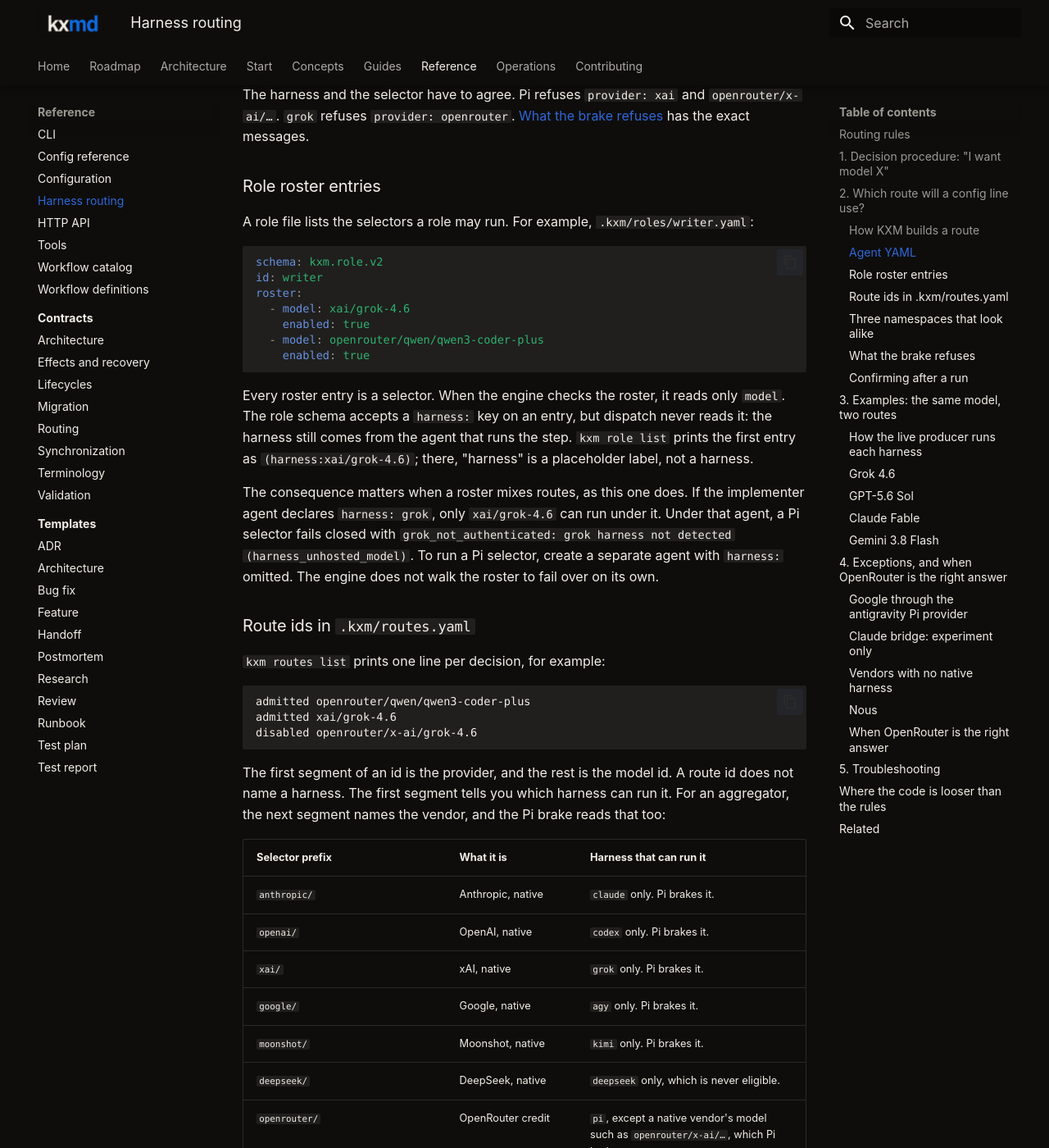
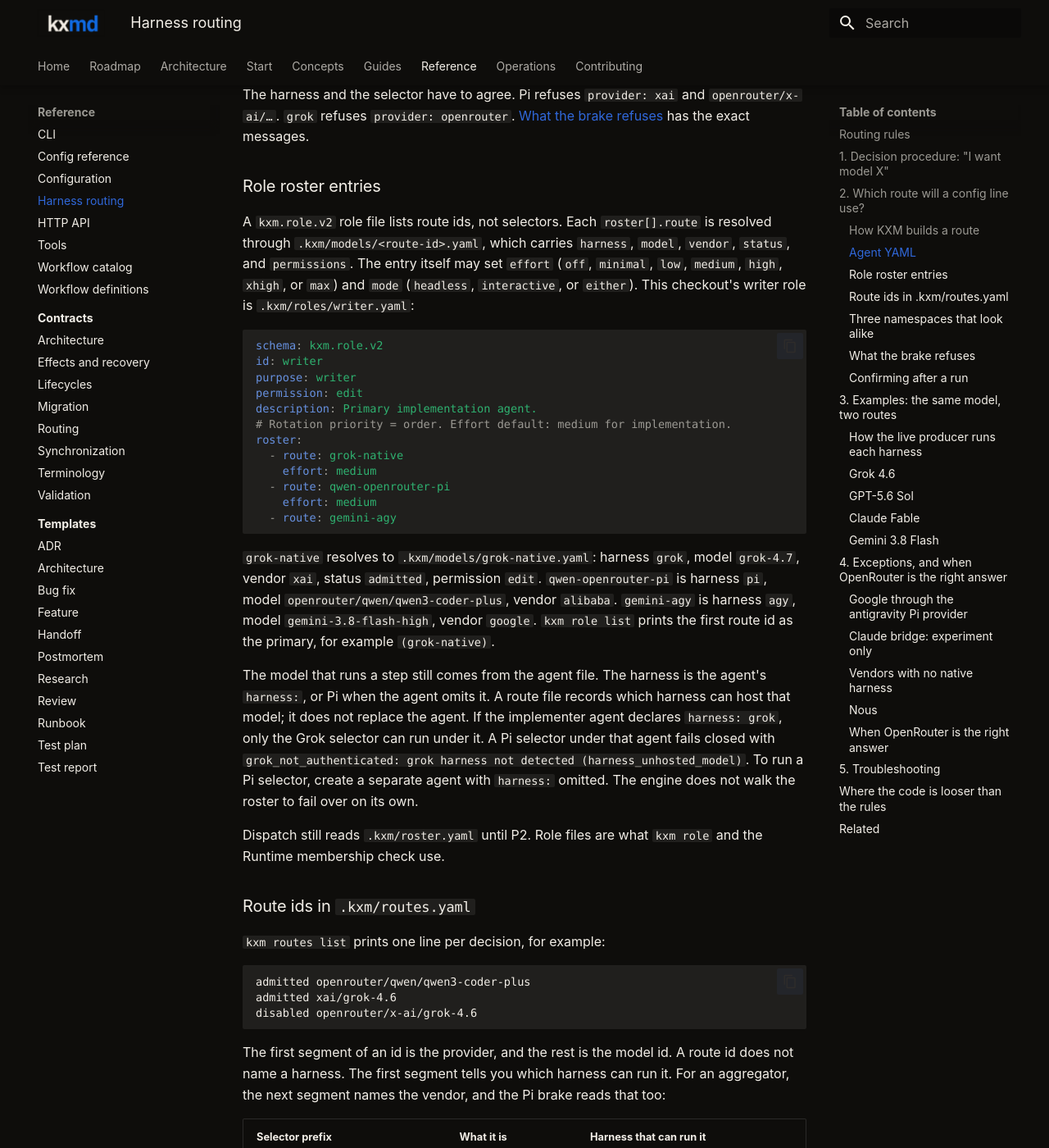
Before and after one commit to kontextmind/kxm, an MkDocs documentation site: the page built from docs/reference/harness-routing.md, in a window 1280 px wide and 1400 px high, scrolled down 5434 px. Shown: the whole window at 82% size. Built offline with MkDocs 1.6.1 and Material for MkDocs 9.7.7, drawn with Linux system fonts in a browser that asks for light colours; a script that is not in the unit is left out.

Commit message:
docs: describe role rosters as route ids
Role files list roster[].route entries resolved through model files. Dispatch still reads .kxm/roster.yaml until P2.

````diff
--- a/docs/reference/harness-routing.md
+++ b/docs/reference/harness-routing.md
@@ -133,21 +133,28 @@ The harness and the selector have to agree. Pi refuses `provider: xai` and `open
 
 ### Role roster entries
 
-A role file lists the selectors a role may run. For example, `.kxm/roles/writer.yaml`:
+A `kxm.role.v2` role file lists route ids, not selectors. Each `roster[].route` is resolved through `.kxm/models/<route-id>.yaml`, which carries `harness`, `model`, `vendor`, `status`, and `permissions`. The entry itself may set `effort` (`off`, `minimal`, `low`, `medium`, `high`, `xhigh`, or `max`) and `mode` (`headless`, `interactive`, or `either`). This checkout's writer role is `.kxm/roles/writer.yaml`:
 
 ```yaml
 schema: kxm.role.v2
 id: writer
+purpose: writer
+permission: edit
+description: Primary implementation agent.
+# Rotation priority = order. Effort default: medium for implementation.
 roster:
-  - model: xai/grok-4.6
-    enabled: true
-  - model: openrouter/qwen/qwen3-coder-plus
-    enabled: true
+  - route: grok-native
+    effort: medium
+  - route: qwen-openrouter-pi
+    effort: medium
+  - route: gemini-agy
 ```
 
-Every roster entry is a selector. When the engine checks the roster, it reads only `model`. The role schema accepts a `harness:` key on an entry, but dispatch never reads it: the harness still comes from the agent that runs the step. `kxm role list` prints the first entry as `(harness:xai/grok-4.6)`; there, "harness" is a placeholder label, not a harness.
+`grok-native` resolves to `.kxm/models/grok-native.yaml`: harness `grok`, model `grok-4.7`, vendor `xai`, status `admitted`, permission `edit`. `qwen-openrouter-pi` is harness `pi`, model `openrouter/qwen/qwen3-coder-plus`, vendor `alibaba`. `gemini-agy` is harness `agy`, model `gemini-3.8-flash-high`, vendor `google`. `kxm role list` prints the first route id as the primary, for example `(grok-native)`.
 
-The consequence matters when a roster mixes routes, as this one does. If the implementer agent declares `harness: grok`, only `xai/grok-4.6` can run under it. Under that agent, a Pi selector fails closed with `grok_not_authenticated: grok harness not detected (harness_unhosted_model)`. To run a Pi selector, create a separate agent with `harness:` omitted. The engine does not walk the roster to fail over on its own.
+The model that runs a step still comes from the agent file. The harness is the agent's `harness:`, or Pi when the agent omits it. A route file records which harness can host that model; it does not replace the agent. If the implementer agent declares `harness: grok`, only the Grok selector can run under it. A Pi selector under that agent fails closed with `grok_not_authenticated: grok harness not detected (harness_unhosted_model)`. To run a Pi selector, create a separate agent with `harness:` omitted. The engine does not walk the roster to fail over on its own.
+
+Dispatch still reads `.kxm/roster.yaml` until P2. Role files are what `kxm role` and the Runtime membership check use.
 
 ### Route ids in `.kxm/routes.yaml`
 
````
